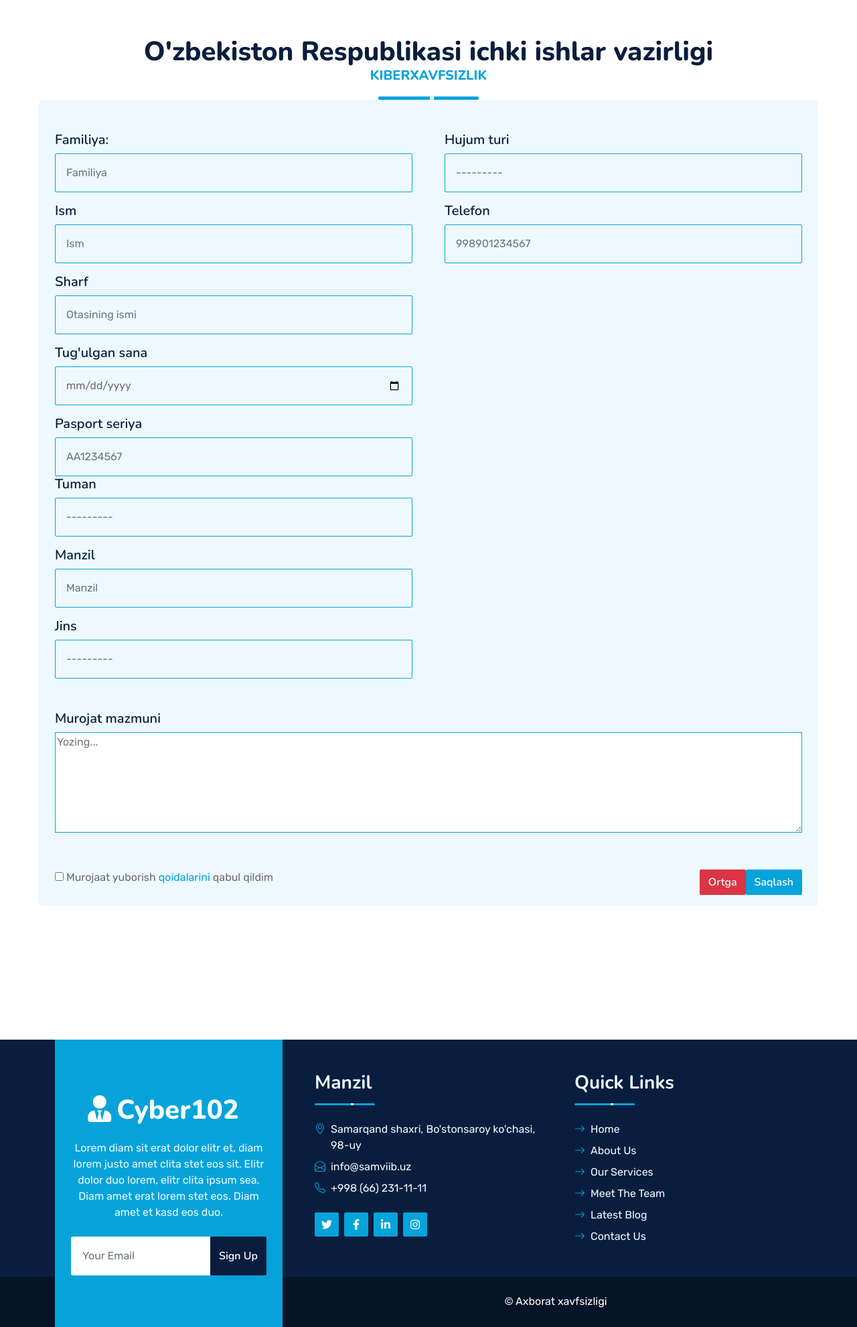
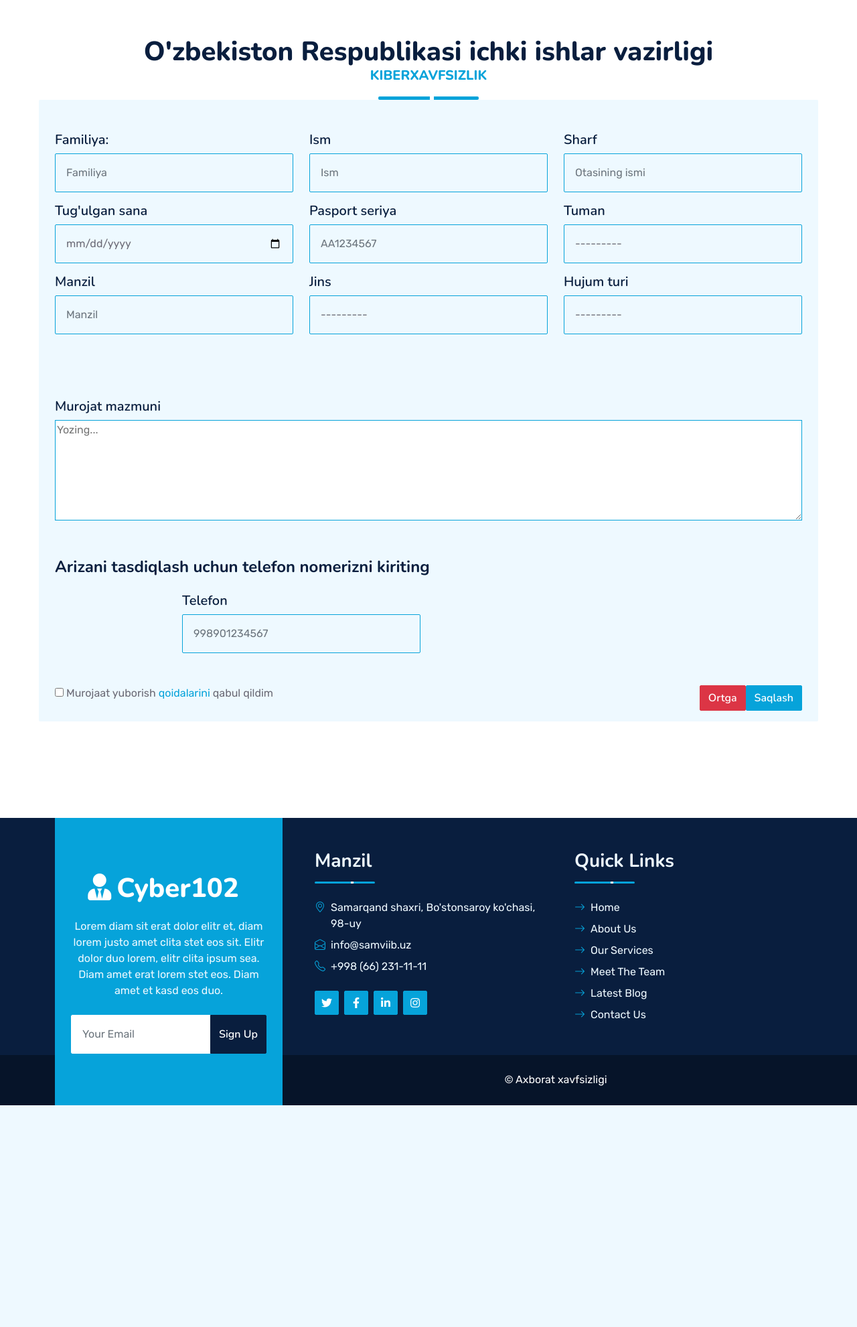
Before and after one commit to devpythondjango/Contact_Site, a Django app: page /ariza/ in a window 1280 px wide. Shown: the part 496-2477 px from the top of the page at 67% size. After the commit the page ends 2146 px from the top, so only its background shows below. Run offline with Django 4.2, Linux system fonts and the light colour scheme; data that the repository does not hold is empty; some libraries are stand-ins or nearby versions.

Commit message:
'Update;

```diff
--- a/contact/forms.py
+++ b/contact/forms.py
@@ -15,9 +15,9 @@ class ApplicationForm(forms.ModelForm):
             "phone": forms.TextInput(attrs={'class': 'form-control'}),
             "address": forms.TextInput(attrs={'class': 'form-control'}),
             "gender": forms.Select(attrs={'class': 'form-control bg-transparent border-primary p-3'}),
-            "district": forms.Select(attrs={'class': 'form-control bg-transparent border-primary p-3'}),
+            "district": forms.Select(attrs={'class': 'form-control bg-transparent border-primary p-3', 'required': True}),
             "text": forms.TextInput(attrs={'class': 'form-control'}),
-            "hujumturi": forms.Select(attrs={'class': 'form-control bg-transparent border-primary p-3 bi bi-arrow-right', 'id': 'id_hujumturi', 'onchange': 'showDiv(this)'}),
+            "hujumturi": forms.Select(attrs={'class': 'form-control bg-transparent border-primary p-3 bi bi-arrow-right', 'id': 'id_hujumturi', 'onchange': 'showDiv(this)', 'required': True}),
             "plastikraqam_ozi": forms.NumberInput(attrs={'class': 'form-control'}),
             "plastikraqam_gumondor": forms.NumberInput(attrs={'class': 'form-control'}),
             "full_name_gumondor": forms.TextInput(attrs={'class': 'form-control'}),
--- a/contact/models.py
+++ b/contact/models.py
@@ -58,14 +58,12 @@ class Application(models.Model):
         return self.rasm.url if self.rasm else static('')
 
 class ApplicationCreate(models.Model):
-    application = models.ForeignKey(Application, on_delete=models.CASCADE, null=True, blank=True)
+    application = models.ForeignKey(Application, on_delete=models.SET_NULL, null=True, blank=True)
     update = models.DateTimeField(auto_now=True)
     createdate = models.DateTimeField(auto_now_add=True)
     body = models.TextField(null=True, blank=True)
     STATUS_CHOICES = (
         ('yangi', 'Yangi'),
-        ('tekshirilmoqda', 'Tekshirilmoqda'),
-
         ('tekshirilmoqda', 'Tekshirilmoqda'),
         ('rad etildi', 'Rad etildi'),
         ('tekshirildi', 'Tekshirildi'),
--- a/contact/views.py
+++ b/contact/views.py
@@ -8,7 +8,7 @@ import random
 from django.conf import settings
 
 def index(request):
-    return render(request, 'index.html')
+    return render(request, 'users/index.html')
 
 # Bu yerda serverda saqlanadigan sms_code ni belgilash uchun o'zgaruvchi
 server_generated_sms_code = None
@@ -20,7 +20,7 @@ def send_sms(request):
         phone = data.get('phone')
         sms_code = data.get('smsCode')
         print('tel', phone)
-        send_sms_to_user(phone)
+        # send_sms_to_user(phone)
         # Bu joyda sms_code ni to'g'ri tekshirishni bajarishingiz kerak
         if sms_code == server_generated_sms_code:
             server_generated_sms_code = None  # Solishtirilgandan so'ng o'zgaruvchini tozalash
@@ -36,6 +36,10 @@ def ariza(request):
     if request.method == 'POST':
         forms = ApplicationForm(request.POST, request.FILES)
         response = send_sms(request)
+        data = request.POST
+        phone = data.get('phone')
+        print(phone)
+        # send_sms_to_user(phone)
         if response.get('success', True):
             if forms.is_valid():
                 try:
--- a/dashboard/models.py
+++ b/dashboard/models.py
@@ -5,7 +5,7 @@ from django.templatetags.static import static
 
 class Profile(models.Model):
     user = models.OneToOneField(User, related_name="profile", on_delete=models.CASCADE)
-    avatar = models.ImageField(upload_to="media/profiles/", null=True, blank=True)
+    avatar = models.ImageField(upload_to="profiles/", null=True, blank=True)
     birthday = models.DateField(null=True, blank=True)
     phone = models.CharField(max_length=32, null=True, blank=True)
 
@@ -14,4 +14,4 @@ class Profile(models.Model):
 
     @property
     def get_avatar(self):
-        return self.avatar.url if self.avatar else static("dashboard/dist/img/user2-160x160.jpg")
+        return self.avatar.url if self.avatar else static("images/logo/default-profile-picture.png")
--- a/dashboard/urls.py
+++ b/dashboard/urls.py
@@ -4,4 +4,6 @@ from . import views
 urlpatterns = [
     path('', views.dashboard, name="dashboard"),
     path('tablitsa/', views.tablitsa, name="tablitsa"),
+    path('login/', views.login_user, name="login"),
+    path('logout/', views.logout_user, name="logout"),
 ]
--- a/templates/dashboard/sidebar.html
+++ b/templates/dashboard/sidebar.html
@@ -2,18 +2,18 @@
   <aside id="sidebar" class="bg-side-nav w-1/2 md:w-1/6 lg:w-1/6 border-r border-side-nav hidden md:block lg:block">
 
     <ul class="list-reset flex flex-col">
-        <li class=" w-full h-full py-3 px-2 border-b border-light-border bg-white">
+        <li class=" w-full h-full py-3 px-2 border-b border-light-border bg-white {% if 'dashboard' in segment %} active {% endif %}">
             <a href="{% url 'dashboard' %}"
                class="font-sans font-hairline hover:font-normal text-sm text-nav-item no-underline fa-13x">
                 <i class="fas fa-tachometer-alt float-left mx-2"></i>
                 Dashboard
             </a>
         </li>
-        <li class="w-full h-full py-3 px-2 border-b border-light-border">
+        <li class="w-full h-full py-3 px-2 border-b border-light-border {% if 'tablitsa' in segment %} active {% endif %}">
             <a href="{% url 'tablitsa' %}"
                class="font-sans font-hairline hover:font-normal text-sm text-nav-item no-underline fa-13x">
                 <i class="fas fa-table float-left mx-2"></i>
-                Tables
+                Arizalar
             </a>
         </li>
         <li class="w-full h-full py-3 px-2 border-b border-light-border">
--- a/templates/users/form.html
+++ b/templates/users/form.html
@@ -1,4 +1,4 @@
-{% extends 'base.html' %}
+{% extends 'users/base.html' %}
 {% load static %}
 
 {% block navbar %}
@@ -32,112 +32,140 @@
             <form method="post" enctype="multipart/form-data" id="applicationForm">
                 {% csrf_token %}
                 <div class="row g-5 team-item bg-light rounded overflow-hidden">
-                    <div class="col-lg-6 wow slideInUp" data-wow-delay="0.3s">
+                    <div class="col-lg-12 wow slideInUp" data-wow-delay="0.3s">
+                        <div class="row">
+                            <div class="col-md-4">
                                 <h5><label for="" class="">Familiya:</label></h5>
-                            <input type="text" name="last_name" class="form-control bg-transparent border-primary p-3" placeholder="Familiya">
-                            <h5><label for="" class="pt-3">Ism</label></h5>
-                            <input type="text" class="form-control bg-transparent border-primary p-3" placeholder="Ism" name="first_name">
-                            <h5><label for="" class="pt-3">Sharf</label></h5>
-                            <input type="text" class="form-control bg-transparent border-primary p-3" placeholder="Otasining ismi" name="surname">
+                                <input type="text" name="last_name" class="form-control bg-transparent border-primary p-3" placeholder="Familiya" required>
+                            </div>
+                            <div class="col-md-4">
+                                <h5><label for="" class="">Ism</label></h5>
+                                <input type="text" class="form-control bg-transparent border-primary p-3" placeholder="Ism" name="first_name" required>
+                            </div>
+                            <div class="col-md-4">
+                                <h5><label for="" class="">Sharf</label></h5>
+                                <input type="text" class="form-control bg-transparent border-primary p-3" placeholder="Otasining ismi" name="surname" required>
+                            </div>
+                            <div class="col-md-4">
                                 <h5><label for="" class="pt-3">Tug'ulgan sana</label></h5>
-                            <input type="date" class="form-control bg-transparent border-primary p-3" placeholder="01.01.2023" name="birthday">
+                                <input type="date" class="form-control bg-transparent border-primary p-3" placeholder="01.01.2023" name="birthday" required>
+                            </div>
+                            <div class="col-md-4">
                                 <h5><label for="" class="pt-3">Pasport seriya</label></h5>
-                            <input type="text" class="form-control bg-transparent border-primary p-3" placeholder="AA1234567" name="passport_serial">
-                            <h5><label for="" class="">Tuman</label></h5>
+                                <input type="text" class="form-control bg-transparent border-primary p-3" placeholder="AA1234567" name="passport_serial" required>
+                            </div>
+                            <div class="col-md-4">
+                                <h5><label for="" class="pt-3">Tuman</label></h5>
                                 {{forms.district}}
+                            </div>
+                            <div class="col-md-4">
                                 <h5><label for="" class="pt-3">Manzil</label></h5>
-                            <input type="text" class="form-control bg-transparent border-primary p-3" placeholder="Manzil" name="address">
+                                <input type="text" class="form-control bg-transparent border-primary p-3" placeholder="Manzil" name="address" required>
+                            </div>
+                            <div class="col-md-4">
                                 <h5><label for="id_gender" class="pt-3">Jins</label></h5>
                                 {{forms.gender}}
                             </div>
-                    <div class="col-lg-6 wow slideInUp" data-wow-delay="0.4s">
-                            <h5><label for="" class="">Hujum turi</label></h5>
+                            <div class="col-md-4">
+                                <h5><label for="" class="pt-3">Hujum turi</label></h5>
                                 {{forms.hujumturi}}
-                            <div>
+                            </div>
+                        </div>
+                    </div>
+                    <div class="col-lg-12 wow slideInUp" data-wow-delay="0.4s">
+                        <div class="row">
                             <div id="div3" class="hidden ">
+                                <div class="col-12">
+                                    <div class="row">
+                                        <div class="col-md-6">
                                             <h5><label for="" class="pt-3">Plasrik raqam</label></h5>
                                             <input type="text" name="plastikraqam_ozi" class="form-control bg-transparent border-primary p-3" placeholder="Plastik raqam">
+                                        </div>
+                                        <div class="col-md-6">
                                             <h5><label for="" class="pt-3">Plastikdan pul yechilgan vaqt</label></h5>
                                             <input type="datetime-local" id="id_vaqt" name="vaqt" value="{{ my_model_instance.vaqt|date:'Y-m-d\TH:i' }}" class="form-control bg-transparent border-primary p-3" />
+                                        </div>
+                                        <div class="col-md-6">
                                             <h5><label for="" class="pt-3">Plastikdan yechilgan pul miqdori</label></h5>
-                                    <input type="number" name="summa" class="form-control bg-transparent border-primary p-3" placeholder="">
+                                            <input type="number" name="summa" class="form-control bg-transparent border-primary p-3" placeholder="1000000">
+                                        </div>
+                                        <div class="col-md-6">
                                             <h5><label for="" class="pt-3">Plastikdan yechilgan pulni cheki rasmi</label></h5>
                                             <input type="file" name="rasm" class="form-control bg-transparent border-primary p-3" placeholder="">
+                                        </div>
+                                    </div>
+                                </div>
+                            </div>
 
+                            <div id="div2" class="hidden ">
+                                <div class="col-12">
+                                    <div class="row">
+                                        <div class="col-md-6">
+                                            <h5><label for="" class="pt-3">Gumondor plastik raqami</label></h5>
+                                            <input type="number" name="plastikraqam_gumondor" class="form-control bg-transparent border-primary p-3" placeholder="1234 5678 9101 1121">
+                                        </div>
+                                        <div class="col-md-6">
+                                            <h5><label for="" class="pt-3">Gumondor ismi familiyasi</label></h5>
+                                            <input type="text" name="full_name_gumondor" class="form-control bg-transparent border-primary p-3" placeholder="Ismi familiyasi">
+                                        </div>
+                                        <div class="col-md-6">
+                                            <h5><label for="" class="pt-3">Gumondor telefon raqami</label></h5>
+                                            <input type="number" name="phone_gumondor" class="form-control bg-transparent border-primary p-3" placeholder="998912345678">
+                                        </div>
+                                        <div class="col-md-6">
+                                            <h5><label for="" class="pt-3">Gumondor qanday ilova orqali yechgan</label></h5>
+                                            <input type="text" name="ilova_gumondor" class="form-control bg-transparent border-primary p-3" placeholder="Click">
+                                        </div>
+                                    </div>
+                                </div>
                             </div>
                             <div id="div1" class="hidden ">
+                                <div class="col-md-6">
                                     <h5><label for="" class="pt-3">Qanday ilova orqali yechilgan</label></h5>
-                                    <input type="text" name="ilova" class="form-control bg-transparent border-primary p-3" placeholder="">
+                                    <input type="text" name="ilova" class="form-control bg-transparent border-primary p-3" placeholder="Click">
                                 </div>
-                                <div id="div2" class="hidden ">
-                                    <h5><label for="" class="pt-3">Gumondor plastik raqami</label></h5>
-                                    <input type="number" name="plastikraqam_gumondor" class="form-control bg-transparent border-primary p-3" placeholder="">
-                                    <h5><label for="" class="pt-3">Gumondor ismi familiyasi</label></h5>
-                                    <input type="text" name="full_name_gumondor" class="form-control bg-transparent border-primary p-3" placeholder="">
-                                    <h5><label for="" class="pt-3">Gumondor telefon raqami</label></h5>
-                                    <input type="number" name="phone_gumondor" class="form-control bg-transparent border-primary p-3" placeholder="">
-                                    <h5><label for="" class="pt-3">Gumondor qanday ilova orqali yechgan</label></h5>
-                                    <input type="text" name="ilova_gumondor" class="form-control bg-transparent border-primary p-3" placeholder="">
                             </div>
-
                         </div>
-                             <!-- Telefon raqamini kiritish uchun input va SMSni kiritish uchun input -->
-                             <h5><label for="" class="pt-3">Telefon</label></h5>
-                             <input type="text" class="form-control bg-transparent border-primary p-3" placeholder="998901234567" name="phone" required>
                     </div>
                     <div class="col-md-12 wow slideInUp" data-wow-delay="0.5s">
                         <h5><label for="">Murojat mazmuni</label></h5>
                         <textarea class="murojat border-primary" name="text" placeholder="Yozing..."></textarea>
                     </div>
-                    <div class="col-6 col-lg-6 wow slideInUp" data-wow-delay="0.4s">
-                        <input type="checkbox" required>
-                        <label for=""> Murojaat yuborish <a href="#">qoidalarini</a> qabul qildim</label>
+                    <div class="col-md-12" data-wow-delay="0.6s">
+                        <h4 class="justify-content-center">Arizani tasdiqlash uchun telefon nomerizni kiriting </h4>
+                        <div class="row justify-content-center">
+                            <div class="col-md-4">
+                                <h5><label for="" class="pt-3">Telefon</label></h5>
+                                <input type="text" class="form-control bg-transparent border-primary p-3" placeholder="998901234567" name="phone" required>
                             </div>
-                    <div class="col-6 col-lg-6 wow slideInUp pb-3 nav justify-content-end" data-wow-delay="0.4s">
-                        <a href="/" class="btn btn-danger" type="submit">Ortga</a>
-
-                         <!-- Yuborish tugmasi -->
-
-                        <button type="submit" class="btn btn-primary" data-bs-toggle="modal" data-bs-target="#exampleModal" data-bs-whatever="@mdo" >Saqlash</button>
-
-
-                        <div class="modal fade" id="exampleModal" tabindex="-1" aria-labelledby="exampleModalLabel" aria-hidden="true">
-                        <div class="modal-dialog">
-                            <div class="modal-content">
-                            <div class="modal-header">
-                                <h1 class="modal-title fs-5" id="exampleModalLabel">New message</h1>
-                                <button type="button" class="btn-close" data-bs-dismiss="modal" aria-label="Close"></button>
-                            </div>
-                            <div class="modal-body">
-                                <form>
-                                <div class="mb-3">
+                            <div class="col-md-4">
                                 <div id="sms" style="display: none;">
                                     <h5><label for="recipient-name" class="pt-3">SMSni kiritng</label></h5>
                                     <input type="text" class="form-control bg-transparent border-primary p-3" placeholder="sms" name="smsCode" required id="recipient-name">
                                 </div>
                                 <div id="error-message" style="color: red; display: none;">
-                                        SMS kod xato.!
+                                    SMS kod xato!
                                 </div>
                                 <div id="message" style="color: blue; display: none;">
                                     SMS kod to'g'ri
                                 </div>
                             </div>
-                                </form>
                         </div>
-                            <div class="modal-footer">
-                                <button type="button" class="btn btn-primary" onclick="submitForm()" id="saqlash">Saqlash</button>
+
+                    </div>
+                    <div class="col-6 col-lg-6 wow slideInUp" data-wow-delay="0.4s">
+                        <input type="checkbox" required>
+                        <label for=""> Murojaat yuborish <a href="#">qoidalarini</a> qabul qildim</label>
+                    </div>
+
+                    <div class="col-6 col-lg-6 wow slideInUp pb-3 nav justify-content-end" data-wow-delay="0.4s">
+                        <a href="/" class="btn btn-danger" type="submit">Ortga</a>
+
+                        <button type="submit" class="btn btn-primary" onclick="submitForm()">Saqlash</button>
                     </div>
                 </div>
-                        </div>
-                        </div>
-                    </div>
-                </div>
-                <div class="modal-dialog modal-dialog-centered">
-                    <form action="" method="post">
+            </form>
 
-                </form>
-                </div>
-            </form>
         </div>
     </div>
     <!-- Team End -->
@@ -174,27 +202,27 @@
             // Telefon raqamini tekshirish logikasi shu yerdan olinadi
             var phoneNumberInput = document.querySelector('input[name="phone"]');
             if (phoneNumberInput.value.trim() === "") {
-                alert("Telefon raqamini kiriting!");
                 return false;  // Formani yuborishni to'xtatish
             }
 
             // SMS kodi tekshirish logikasi shu yerdan olinadi
             var smsCodeInput = document.querySelector('input[name="smsCode"]');
+            var serverGeneratedSMSCode = '{{ server_generated_sms_code }}';
             if (smsCodeInput.value.trim() === "") {
-                alert("SMS kodini kiriting!");
+                alert("Telefon nomeriga sms kod bordi!");
                 document.getElementById('sms').style.display = 'block';
                 return false;  // Formani yuborishni to'xtatish
-            }
-
-            // Serverdan gelen SMS kodini tekshirish
-            var serverGeneratedSMSCode = '{{ server_generated_sms_code }}';
-            if (smsCodeInput.value.trim() !== serverGeneratedSMSCode) {
+            }else if (smsCodeInput.value.trim() !== serverGeneratedSMSCode){
                 // SMS kodi xato
                 alert("SMS kodini to'g'ri kiriting!");
                 document.getElementById('error-message').style.display = 'block';
                 document.getElementById('message').style.display = 'none';
                 return false;  // Formani yuborishni to'xtatish
-            }else{
+            }
+
+            // Serverdan gelen SMS kodini tekshirish
+
+            if (smsCodeInput.value.trim() == serverGeneratedSMSCode){
                 // SMS kodi to'g'ri
                 document.getElementById('error-message').style.display = 'none';
                 document.getElementById('message').style.display = 'block';
--- a/templates/index.html
+++ b/templates/users/index.html
@@ -1,4 +1,4 @@
-{% extends 'base.html' %}
+{% extends 'users/base.html' %}
 {% load static %}
 
 {% block navbar %}
```
Also changed, not shown: config/settings.py (+6 -3 lines), dashboard/views.py (+7 -2 lines), templates/dashboard/base.html (+5 -5 lines), templates/dashboard/index.html (+12 -12 lines), templates/dashboard/login.html (added, +43 -0 lines), templates/dashboard/profile.html (added, +12 -0 lines), contact/migrations/0004_applicationcreate_body_applicationcreate_status.py (added), dashboard/migrations/0001_initial.py (added), media/chek_rasm/login.png (added), static/images/logo/default-profile-picture.png (added), templates/users/base.html (renamed from templates/base.html). Lines whose indentation alone changed are shown as unchanged.
